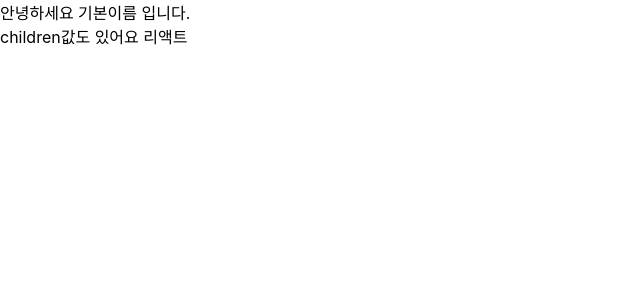
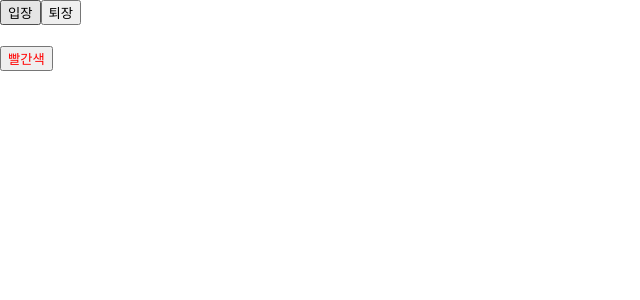
Before and after one commit to yumihong/TIL_React, a React (Create React App) app: page / in a window 1280 px wide. Shown: the top 300 px of the page, without its empty margins (0-640 px from the left). Built offline with nearby package versions, Linux system fonts and the light colour scheme.

Commit message:
Say.js추가

```diff
--- a/src/App.js
+++ b/src/App.js
@@ -1,9 +1,8 @@
 import MyComponent from "./MyComponent";
+import Say from "./Say";
 
 const App = () => {
-  return (
-    <MyComponent>리액트</MyComponent>
-  );
+  return <Say />;
 }
 
 export default App;
--- a/src/MyComponent.js
+++ b/src/MyComponent.js
@@ -1,11 +1,22 @@
-const MyComponent = props => {
-    return (<div>안녕하세요 {props.name} 입니다.<br/>
-    children값도 있어요 {props.children}
-    </div>);
+import PropTypes from 'prop-types';
+
+const MyComponent = ({name, children, number}) => {
+    return (
+        <div>
+            안녕하세요 {name} 입니다.<br/>
+            children값도 있어요 {children}<br/>
+            이번엔 필수값을 지정할거예요 {number}
+        </div>
+    );
 };
 
 MyComponent.defaultProps = {
     name: "기본이름"
 };
 
+MyComponent.prototype = {
+    name: PropTypes.string,
+    number: PropTypes.number.isRequired
+};
+
 export default MyComponent;
--- /dev/null
+++ b/src/Say.js
@@ -0,0 +1,20 @@
+import {useState} from 'react';
+
+const Say = () => {
+    const [message, setMessage] = useState('');
+    const onClickEnter = () => setMessage('오셨군요');
+    const onClickLeave = () => setMessage('조심히가세요');
+
+    const [color, setColor] = useState('black');
+
+    return (
+        <div>
+            <button onClick={onClickEnter}>입장</button>
+            <button onClick={onClickLeave}>퇴장</button>
+            <h1 style={{ color }}>{message}</h1>
+            <button style={{ color: 'red'}} onClick={() => setColor('red')}>빨간색</button>
+        </div>
+    )
+}
+
+export default Say;
```
